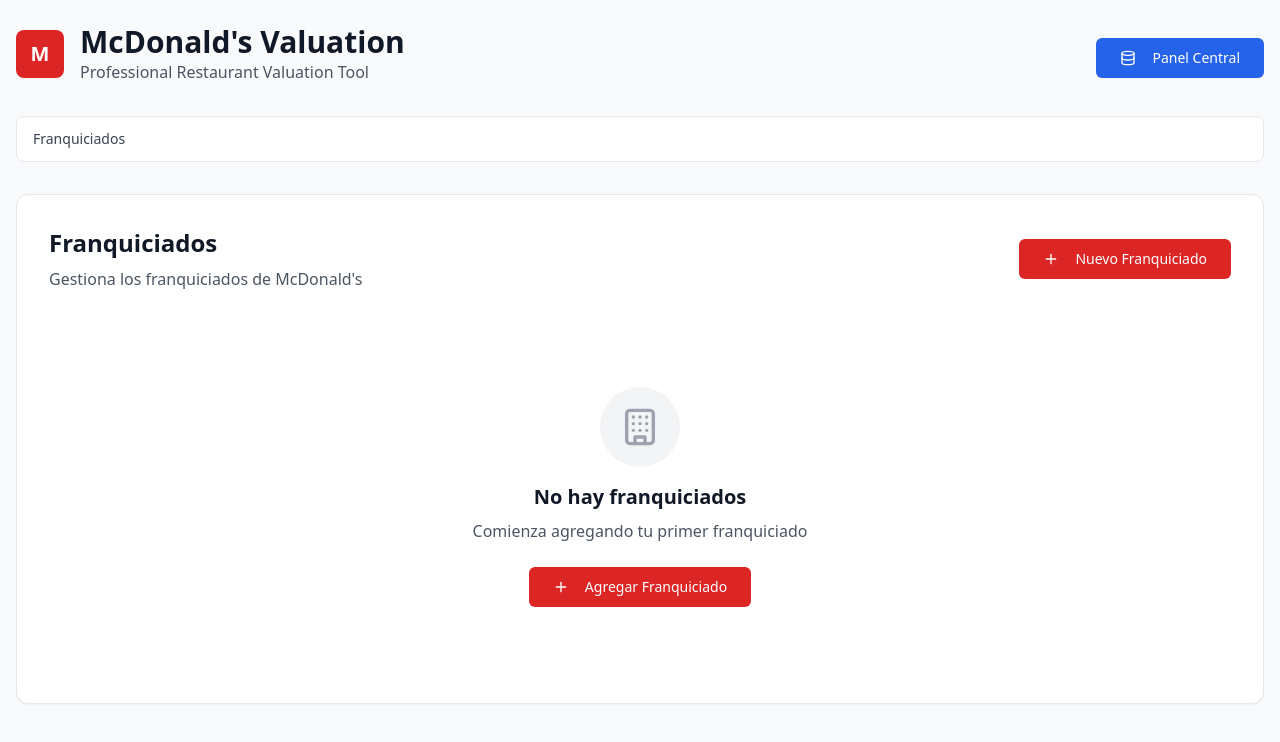
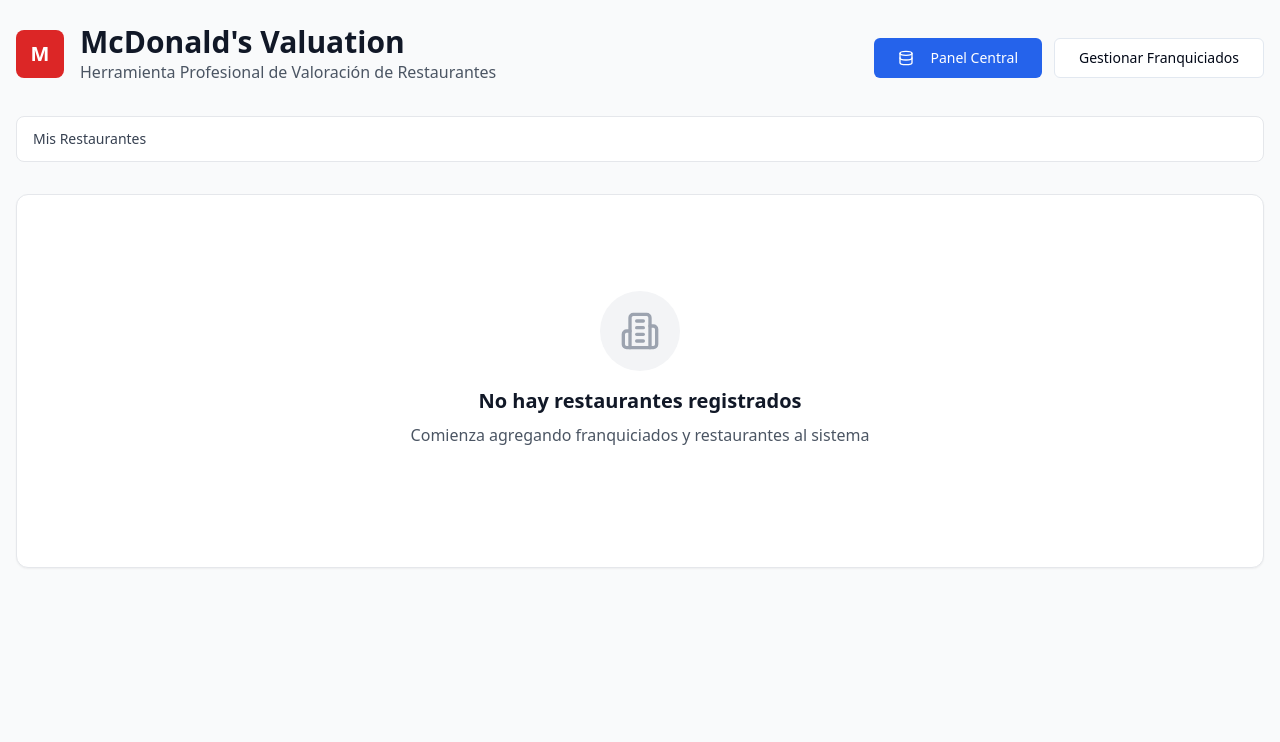
Before and after one commit to GlobalTax/mcd, a React (Vite) app: page / in a window 1280 px wide. Shown: the top 742 px of the page. Built offline with nearby package versions, Linux system fonts and the light colour scheme.

Commit message:
Implement initial dashboard
Set the restaurant list as the initial dashboard after login, navigating to the valuation panel on restaurant selection.

```diff
--- /dev/null
+++ b/src/components/RestaurantDashboard.tsx
@@ -0,0 +1,147 @@
+
+import { Restaurant, Franchisee } from '@/types/restaurant';
+import { Card, CardContent } from '@/components/ui/card';
+import { MapPin, Calendar, TrendingUp, Hash, Euro, Building2, Shield } from 'lucide-react';
+
+interface RestaurantDashboardProps {
+  franchisees: Franchisee[];
+  onSelectRestaurant: (restaurant: Restaurant) => void;
+}
+
+// Helper function to safely format numbers
+const formatNumber = (value: number | undefined | null): string => {
+  if (value === undefined || value === null || isNaN(value)) {
+    return '0';
+  }
+  return value.toLocaleString('es-ES');
+};
+
+export function RestaurantDashboard({ franchisees, onSelectRestaurant }: RestaurantDashboardProps) {
+  // Get all restaurants from all franchisees
+  const allRestaurants = franchisees.flatMap(f =>
+    f.restaurants.map(r => ({ ...r, franchiseeName: f.name }))
+  );
+
+  if (allRestaurants.length === 0) {
+    return (
+      <div className="p-8">
+        <div className="text-center py-16">
+          <div className="w-20 h-20 bg-gray-100 rounded-full flex items-center justify-center mx-auto mb-4">
+            <Building2 className="w-10 h-10 text-gray-400" />
+          </div>
+          <h3 className="text-xl font-semibold text-gray-900 mb-2">No hay restaurantes registrados</h3>
+          <p className="text-gray-600 mb-6">Comienza agregando franquiciados y restaurantes al sistema</p>
+        </div>
+      </div>
+    );
+  }
+
+  return (
+    <div className="p-8">
+      <div className="mb-8">
+        <h2 className="text-2xl font-bold text-gray-900 mb-2">Mis Restaurantes</h2>
+        <p className="text-gray-600">{allRestaurants.length} restaurantes disponibles para valoración</p>
+      </div>
+
+      <div className="grid gap-6 md:grid-cols-2 lg:grid-cols-3">
+        {allRestaurants.map((restaurant) => (
+          <Card
+            key={restaurant.id}
+            className="cursor-pointer transition-all hover:shadow-lg hover:border-red-200 group"
+            onClick={() => onSelectRestaurant(restaurant)}
+          >
+            <CardContent className="p-6">
+              <div className="space-y-4">
+                <div className="flex items-start justify-between">
+                  <div>
+                    <h3 className="font-semibold text-xl text-gray-900 group-hover:text-red-600 transition-colors">
+                      {restaurant.name}
+                    </h3>
+                    <div className="flex items-center gap-2 mt-1 text-sm text-gray-500">
+                      <Hash className="w-4 h-4" />
+                      <span>Site: {restaurant.siteNumber}</span>
+                    </div>
+                    <p className="text-sm text-gray-600 mt-1">{restaurant.franchiseeName}</p>
+                  </div>
+                  <div className="w-10 h-10 bg-yellow-100 rounded-lg flex items-center justify-center">
+                    <span className="text-yellow-600 font-bold text-lg">M</span>
+                  </div>
+                </div>
+
+                <div className="space-y-3">
+                  <div className="flex items-center gap-3 text-gray-600">
+                    <MapPin className="w-5 h-5" />
+                    <span className="font-medium">{restaurant.location}</span>
+                  </div>
+
+                  <div className="grid grid-cols-2 gap-3 text-sm">
+                    <div className="flex items-center gap-2 text-gray-600">
+                      <Euro className="w-4 h-4 text-green-600" />
+                      <div>
+                        <p className="text-xs text-gray-500">Facturación</p>
+                        <p className="font-medium">€{formatNumber(restaurant.lastYearRevenue)}</p>
+                      </div>
+                    </div>
+                    <div className="flex items-center gap-2 text-gray-600">
+                      <Building2 className="w-4 h-4 text-blue-600" />
+                      <div>
+                        <p className="text-xs text-gray-500">Renta Base</p>
+                        <p className="font-medium">€{formatNumber(restaurant.baseRent)}</p>
+                      </div>
+                    </div>
+                  </div>
+
+                  <div className="flex items-center gap-3 text-gray-600">
+                    <Calendar className="w-5 h-5" />
+                    <span>Contrato hasta: <span className="font-medium">{new Date(restaurant.contractEndDate).toLocaleDateString('es-ES')}</span></span>
+                  </div>
+
+                  {restaurant.isOwnedByMcD ? (
+                    <div className="flex items-center gap-2">
+                      <Shield className="w-4 h-4 text-green-600" />
+                      <span className="text-green-600 text-sm font-medium">Propiedad de McDonald's</span>
+                    </div>
+                  ) : restaurant.leaseEndDate && (
+                    <div className="flex items-center gap-3 text-gray-600">
+                      <Calendar className="w-5 h-5" />
+                      <span>Alquiler hasta: <span className="font-medium">{new Date(restaurant.leaseEndDate).toLocaleDateString('es-ES')}</span></span>
+                    </div>
+                  )}
+                </div>
+
+                {restaurant.currentValuation ? (
+                  <div className="bg-green-50 border border-green-200 rounded-lg p-4">
+                    <div className="flex items-center gap-2 mb-2">
+                      <TrendingUp className="w-5 h-5 text-green-600" />
+                      <span className="font-semibold text-green-800">Valoración Actual</span>
+                    </div>
+                    <p className="text-2xl font-bold text-green-800">
+                      €{formatNumber(restaurant.currentValuation.finalValuation)}
+                    </p>
+                    <p className="text-sm text-green-600 mt-1">
+                      Actualizada: {new Date(restaurant.currentValuation.valuationDate).toLocaleDateString('es-ES')}
+                    </p>
+                  </div>
+                ) : (
+                  <div className="bg-gray-50 border border-gray-200 rounded-lg p-4">
+                    <div className="text-center">
+                      <TrendingUp className="w-8 h-8 text-gray-400 mx-auto mb-2" />
+                      <p className="text-gray-600 font-medium">Sin valoración</p>
+                      <p className="text-sm text-gray-500">Haz clic para valorar</p>
+                    </div>
+                  </div>
+                )}
+
+                <div className="pt-2 border-t border-gray-100">
+                  <p className="text-sm text-gray-500">
+                    {restaurant.valuationHistory.length} valoraciones históricas
+                  </p>
+                </div>
+              </div>
+            </CardContent>
+          </Card>
+        ))}
+      </div>
+    </div>
+  );
+}
--- a/src/pages/ValuationApp.tsx
+++ b/src/pages/ValuationApp.tsx
@@ -1,10 +1,10 @@
-
 import { useState } from 'react';
 import { useLocalStorage } from '@/hooks/useLocalStorage';
 import { Franchisee, Restaurant, RestaurantValuation } from '@/types/restaurant';
 import { FranchiseeSelector } from '@/components/FranchiseeSelector';
 import { RestaurantManager } from '@/components/RestaurantManager';
 import { RestaurantDataManager } from '@/components/RestaurantDataManager';
+import { RestaurantDashboard } from '@/components/RestaurantDashboard';
 import { ValuationForm } from '@/components/ValuationForm';
 import { Button } from '@/components/ui/button';
 import { ArrowLeft, Database } from 'lucide-react';
@@ -13,7 +13,7 @@ export default function ValuationApp() {
   const [franchisees, setFranchisees] = useLocalStorage<Franchisee[]>('franchisees', []);
   const [selectedFranchisee, setSelectedFranchisee] = useState<Franchisee | null>(null);
   const [selectedRestaurant, setSelectedRestaurant] = useState<Restaurant | null>(null);
-  const [currentView, setCurrentView] = useState<'franchisees' | 'restaurants' | 'valuation' | 'dataManager'>('franchisees');
+  const [currentView, setCurrentView] = useState<'dashboard' | 'franchisees' | 'restaurants' | 'valuation' | 'dataManager'>('dashboard');
 
   const handleAddFranchisee = (newFranchiseeData: Omit<Franchisee, 'id' | 'createdAt' | 'restaurants'>) => {
     const newFranchisee: Franchisee = {
@@ -55,6 +55,11 @@ export default function ValuationApp() {
 
   const handleSelectRestaurant = (restaurant: Restaurant) => {
     setSelectedRestaurant(restaurant);
+    // Find the franchisee for this restaurant
+    const franchisee = franchisees.find(f => f.id === restaurant.franchiseeId);
+    if (franchisee) {
+      setSelectedFranchisee(franchisee);
+    }
     setCurrentView('valuation');
   };
 
@@ -92,13 +97,16 @@ export default function ValuationApp() {
 
   const handleBack = () => {
     if (currentView === 'valuation') {
-      setCurrentView('restaurants');
+      setCurrentView('dashboard');
       setSelectedRestaurant(null);
+      setSelectedFranchisee(null);
     } else if (currentView === 'restaurants') {
       setCurrentView('franchisees');
       setSelectedFranchisee(null);
     } else if (currentView === 'dataManager') {
-      setCurrentView('franchisees');
+      setCurrentView('dashboard');
+    } else if (currentView === 'franchisees') {
+      setCurrentView('dashboard');
     }
   };
 
@@ -108,7 +116,7 @@ export default function ValuationApp() {
         {/* Header moderno */}
         <div className="mb-8">
           <div className="flex items-center gap-4 mb-6">
-            {currentView !== 'franchisees' && (
+            {currentView !== 'dashboard' && (
               <Button
                 variant="ghost"
                 onClick={handleBack}
@@ -128,12 +136,13 @@ export default function ValuationApp() {
                     McDonald's Valuation
                   </h1>
                   <p className="text-gray-600 font-medium">
-                    Professional Restaurant Valuation Tool
+                    Herramienta Profesional de Valoración de Restaurantes
                   </p>
                 </div>
               </div>
             </div>
-            {currentView === 'franchisees' && (
+            {currentView === 'dashboard' && (
+              <div className="flex gap-3">
                 <Button
                   onClick={() => setCurrentView('dataManager')}
                   className="bg-blue-600 hover:bg-blue-700 text-white font-medium px-6"
@@ -141,20 +150,25 @@ export default function ValuationApp() {
                   <Database className="w-4 h-4 mr-2" />
                   Panel Central
                 </Button>
+                <Button
+                  onClick={() => setCurrentView('franchisees')}
+                  variant="outline"
+                  className="font-medium px-6"
+                >
+                  Gestionar Franquiciados
+                </Button>
+              </div>
             )}
           </div>
 
           {/* Breadcrumb moderno */}
           <div className="flex items-center text-sm text-gray-500 bg-white px-4 py-3 rounded-lg border border-gray-200">
             <span className="text-gray-700 font-medium">
-              {currentView === 'dataManager' ? 'Panel Central' : 'Franquiciados'}
+              {currentView === 'dashboard' ? 'Mis Restaurantes' :
+               currentView === 'dataManager' ? 'Panel Central' :
+               currentView === 'franchisees' ? 'Franquiciados' :
+               selectedFranchisee ? selectedFranchisee.name : 'Dashboard'}
             </span>
-            {selectedFranchisee && currentView !== 'dataManager' && (
-              <>
-                <span className="mx-3 text-gray-300">/</span>
-                <span className="text-gray-700 font-medium">{selectedFranchisee.name}</span>
-              </>
-            )}
             {selectedRestaurant && (
               <>
                 <span className="mx-3 text-gray-300">/</span>
@@ -166,6 +180,13 @@ export default function ValuationApp() {
 
         {/* Content con fondo blanco */}
         <div className="bg-white rounded-xl border border-gray-200 shadow-sm">
+          {currentView === 'dashboard' && (
+            <RestaurantDashboard
+              franchisees={franchisees}
+              onSelectRestaurant={handleSelectRestaurant}
+            />
+          )}
+
           {currentView === 'franchisees' && (
             <FranchiseeSelector
               franchisees={franchisees}
```
Lines whose indentation alone changed are shown as unchanged.
